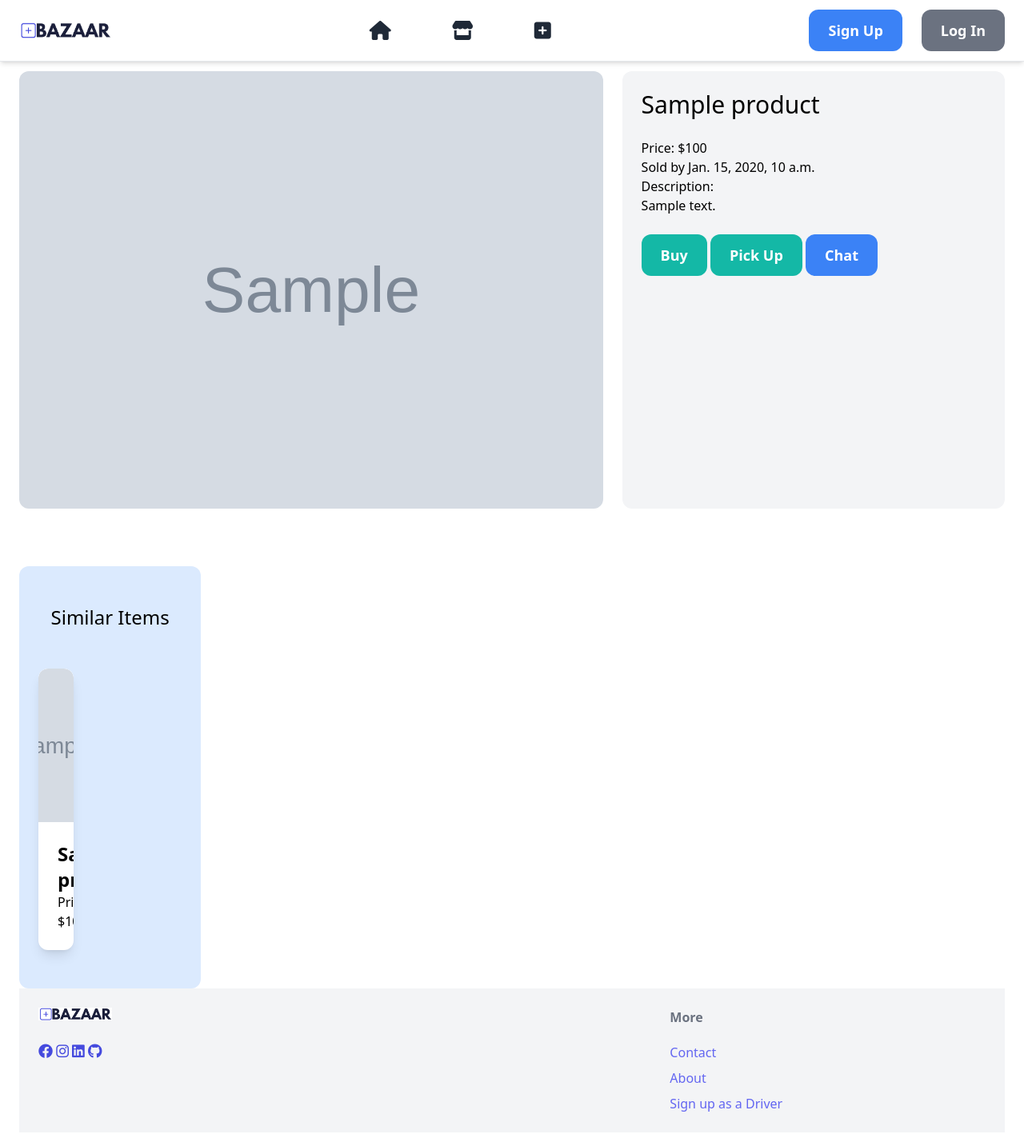
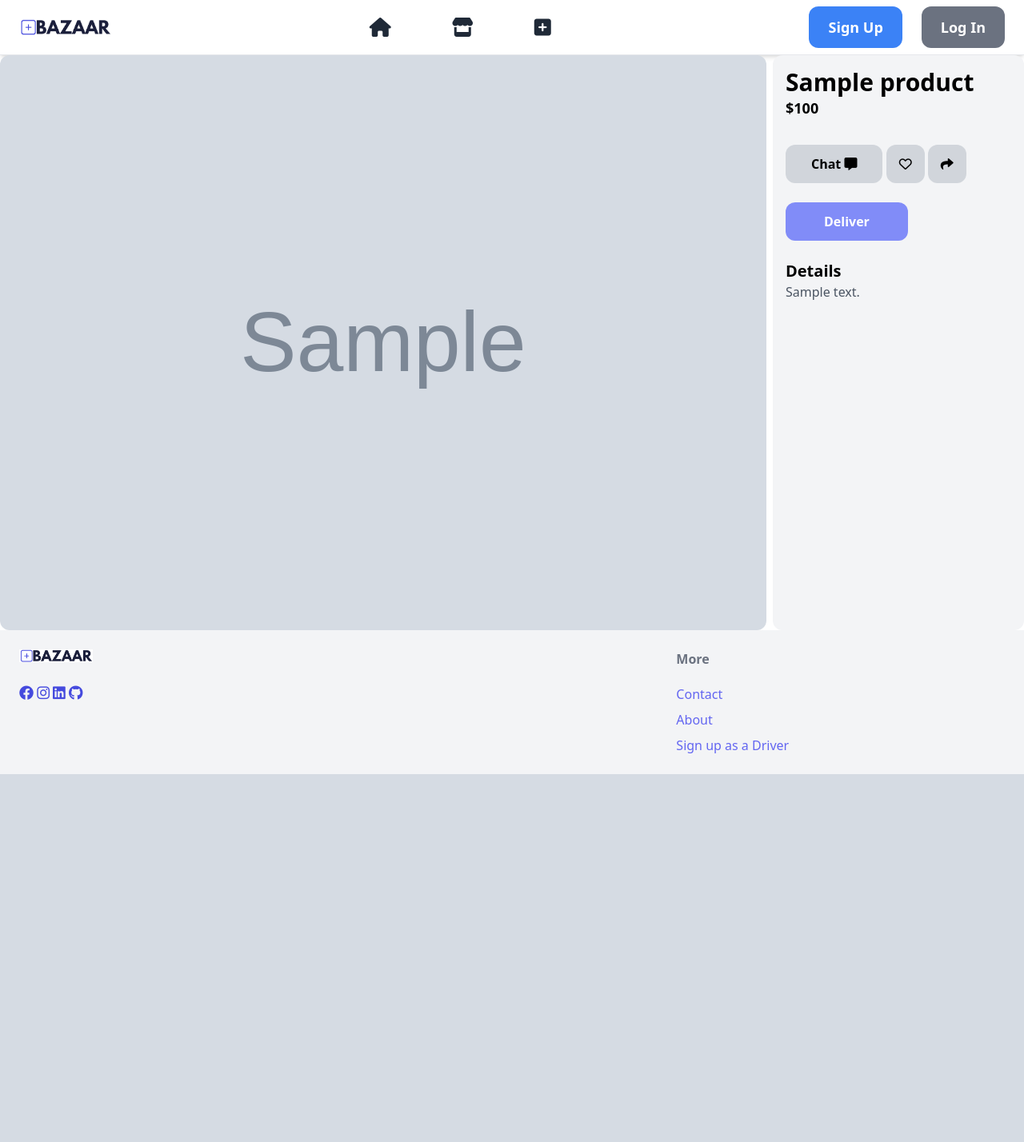
Before and after one commit to Mazi-Ahmed/Bazaar-App, a Django app: template bazaar/product/templates/product/detail.html in a window 1280 px wide. Shown: the whole page at 80% size. After the commit the page ends 968 px from the top, so only its background shows below. Run offline with Django 3.2, Linux system fonts and the light colour scheme; the template is opened without the code that fills it: most values are stand-ins (such as "Sample title", 1, 10 or a date in 2020); grey boxes marked "Sample" are stand-in pictures; some libraries are stand-ins or nearby versions.

Commit message:
Added styling to browse page

```diff
--- a/bazaar/core/static/css/style.css
+++ b/bazaar/core/static/css/style.css
@@ -15,8 +15,6 @@
 }
 
 .product-card {
-    background-color: #fff;
     border-radius: 8px;
     overflow: hidden;
-    box-shadow: 0 4px 8px rgba(0, 0, 0, 0.1);
 }
--- a/bazaar/core/templates/core/base.html
+++ b/bazaar/core/templates/core/base.html
@@ -14,7 +14,7 @@
     </head>
 
     <body>
-        <nav class="py-3 px-6 flex items-center border-b border-gray-200 shadow-md">
+        <nav class="py-2 px-6 flex items-center border-b border-gray-200 shadow-md">
             <div class="flex items-center">
             <a href="/">
                 <img src="{% static 'images/bazaar app title.png' %}" alt="Bazaar Logo" class="h-5">
@@ -54,11 +54,12 @@
             </div>
         </nav>
 
-        <div class="px-6 py-3">
+        <div>
             {% block content %}
             {% endblock %}
         </div>
 
+        {% block footer %}
         <footer class="py-6 px-6 flex justify-between bg-gray-100">
             <div class="w-2/4 pr-10">
                 <a href="/">
@@ -78,5 +79,6 @@
                 </ul>
             </div>
         </footer>
+        {% endblock %}
     </body>
 </html>
--- a/bazaar/product/templates/product/detail.html
+++ b/bazaar/product/templates/product/detail.html
@@ -3,18 +3,16 @@
 {% block title %}{{ product.name }}{% endblock %}
 
 {% block content %}
-<div class="grid grid-cols-5 gap-6">
+<div class="grid grid-cols-4 gap-2">
     <div class="col-span-3">
         <img src="{{ product.image.url }}" class="rounded-xl w-full">
     </div>
-    <div class="col-span-2 p-6 bg-gray-100 rounded-xl">
-        <h2 class="mb-6 text-3xl">{{ product.name }}</h2>
-        <p class="text-black-500">Price: ${{ product.price }}0</p>
-        <p class="text-black-500">Sold by {{ product.created_by }}</p>
+    <div class="col-span-1 p-4 bg-gray-100 rounded-xl">
+        <div class="mb-2">
+            <h2 class="font-bold text-3xl">{{ product.name }}</h2>
+            <h3 class="font-semibold text-lg text-black-500">${{ product.price }}0</h3>
+        </div>
 
-        {% if product.description %}
-        <p class="text-black-700">Description:<br>{{ product.description }}</p>
-        {% endif %}
 
         {% if request.user == product.created_by %}
             <div class="mt-6 p-6 bg-white rounded-xl">
@@ -23,13 +21,26 @@
                 <a href="{% url 'product:delete' product.id %}" class="inline-block mt-3 px-2 py-2 text-lg font-semibold bg-red-500 text-white rounded-xl">Delete</a>
             </div>
         {% else %}
-            <a href="#" class="inline-block mt-6 px-6 py-3 text-lg font-semibold bg-teal-500 text-white rounded-xl hover:bg-teal-700">Buy</a>
-            <a href="#" class="inline-block mt-6 px-6 py-3 text-lg font-semibold bg-teal-500 text-white rounded-xl hover:bg-teal-700">Pick Up</a>
-            <a href="{% url 'dialogue:new' product.id %}" class="inline-block mt-6 px-6 py-3 text-lg font-semibold bg-blue-500 text-white rounded-xl hover:bg-blue-700">Chat</a>
+            <a href="{% url 'dialogue:new' product.id %}" class="inline-block mt-6 px-8 py-3 font-semibold bg-gray-300 text-black rounded-xl hover:bg-gray-400">
+                Chat <i class="fa-solid fa-message"></i>
+            </a>
+            <a href="#" class="inline-block mt-6 px-4 py-3 font-semibold bg-gray-300 text-black rounded-xl hover:bg-gray-400">
+                <i class="fa-regular fa-heart"></i>
+            </a>
+            <a href="#" class="inline-block mt-6 px-4 py-3 font-semibold bg-gray-300 text-black rounded-xl hover:bg-gray-400">
+                <i class="fa-solid fa-share"></i>
+            </a>
+            <a href="#" class="inline-block mt-6 px-12 py-3 font-semibold bg-indigo-400 text-white rounded-xl hover:bg-indigo-500">Deliver</a>
         {% endif %}
+
+        {% if product.description %}
+        <h3 class="mt-6 font-semibold text-xl">Details</h3>
+        <p class="text-gray-600">{{ product.description }}</p>
+        {% endif %}
+    </div>
 </div>
 
-<div class="mt-12 px-6 py-12 bg-blue-100 rounded-xl">
+<!-- <div class="mt-12 px-6 py-12 bg-blue-100 rounded-xl">
     <h2 class="mb-12 text-2xl text-center">Similar Items</h2>
 
     <div class="grid grid-cols-3 gap-6">
@@ -39,11 +50,11 @@
                         <img src="{{ product.image.url }}" class="rounded-t-xl w-full h-48 object-cover">
                     <div class="p-6">
                         <h3 class="text-2xl font-semibold">{{ product.name }}</h3>
-                        <p class="text gray-500">Price: ${{ product.price }}0</p>
+                        <p class="text gray-500">${{ product.price }}0</p>
                     </div>
                 </a>
             </div>
         {% endfor %}
     </div>
-</div>
+</div> -->
 {% endblock %}
```
Also changed, not shown: bazaar/core/templates/core/index.html (+4 -4 lines), bazaar/product/templates/product/products.html (+23 -16 lines).
